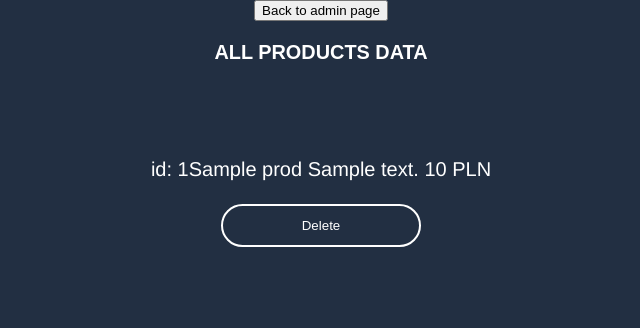
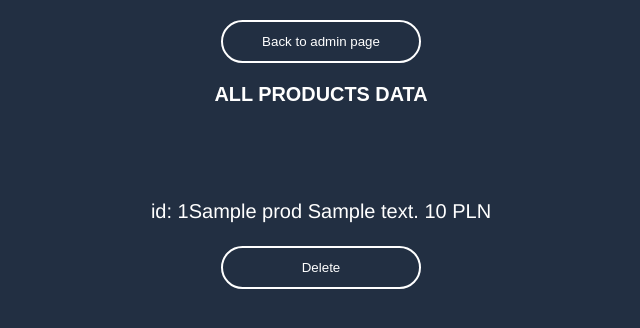
Before and after one commit to dawidczerwien/webApp, a PHP site: page /prodmod.php in a window 1280 px wide. Shown: the top 328 px of the page, without its empty margins (319-959 px from the left). Run offline with PHP 8.4, Linux system fonts and the light colour scheme; the visitor is signed in with stand-in values (Sample User, id 1); tables that the repository leaves empty or names only in its code hold one stand-in row (values such as "Sample post").

Commit message:
new styles

```diff
--- a/styles/loginStyle.css
+++ b/styles/loginStyle.css
@@ -61,6 +61,24 @@ body {
     width: 250px;
     background-color: #57b846;
 }
+.container input[type=submit], .go_back_container input[type=submit]{
+    border: 0;
+    background: none;
+    display: block;
+    margin: 20px auto;
+    text-align: center;
+    padding: 12px;
+    border-radius: 25px;
+    border: 2px solid white;
+    outline: none;
+    color: white;
+    transition: .2s;
+    width: 200px;
+}
+.container input[type=submit]:hover, .go_back_container input[type=submit]:hover{
+    width: 250px;
+    background-color: #57b846;
+}
 .container a {
     color: white;
     text-decoration: none;
```
